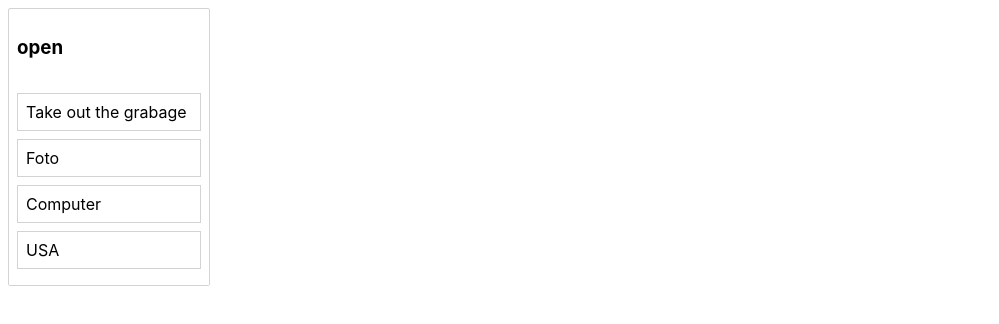
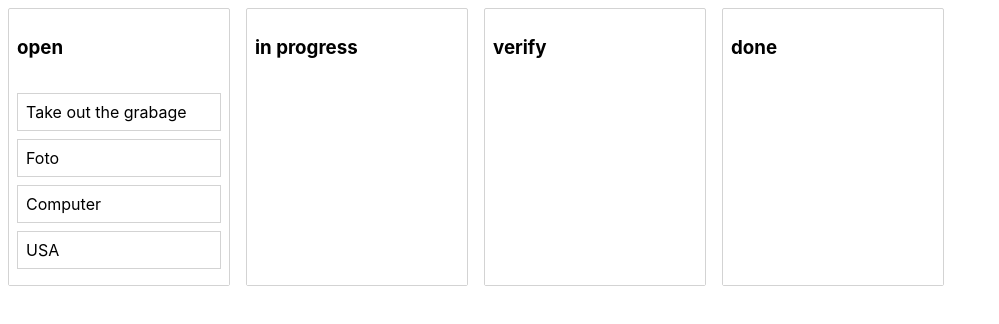
Before and after one commit to dmitriy365377/dmitriy365377-PWA-React, a React (Create React App) app: page / in a window 1280 px wide. Shown: the top 324 px of the page, without its empty margins (0-999 px from the left). Built offline with nearby package versions, Linux system fonts and the light colour scheme.

Commit message:
move items between columns

```diff
--- a/src/App.css
+++ /dev/null
@@ -1,38 +0,0 @@
-.App {
-  text-align: center;
-}
-
-.App-logo {
-  height: 40vmin;
-  pointer-events: none;
-}
-
-@media (prefers-reduced-motion: no-preference) {
-  .App-logo {
-    animation: App-logo-spin infinite 20s linear;
-  }
-}
-
-.App-header {
-  background-color: #282c34;
-  min-height: 100vh;
-  display: flex;
-  flex-direction: column;
-  align-items: center;
-  justify-content: center;
-  font-size: calc(10px + 2vmin);
-  color: white;
-}
-
-.App-link {
-  color: #61dafb;
-}
-
-@keyframes App-logo-spin {
-  from {
-    transform: rotate(0deg);
-  }
-  to {
-    transform: rotate(360deg);
-  }
-}
--- a/src/App.js
+++ b/src/App.js
@@ -1,7 +1,7 @@
 import React, { useState } from 'react';
 import { DragDropContext } from 'react-beautiful-dnd';
 import Column from './components/column/column.component'
-import './App.css';
+import { Container } from './app.styled'
 
 
 
@@ -26,14 +26,17 @@
       return
     }
 
-    const column = state.columns[source.droppableId];
+    const start = state.columns[source.droppableId];
+    const finish = state.columns[destination.droppableId];
 
-    const newTaskIds = Array.from(column.taskIds);
+
+    if (start === finish) {
+      const newTaskIds = Array.from(start.taskIds);
       newTaskIds.splice(source.index, 1);
       newTaskIds.splice(destination.index, 0, draggableId);
 
       const newColumn = {
-      ...column,
+        ...start,
         taskIds: newTaskIds
       };
 
@@ -46,18 +49,47 @@
       }
 
       setState(newState);
+      return;
+    }
+
+    // Перенос от одной колонки в другую
+    const startTaskIds = Array.from(start.taskIds);
+    startTaskIds.splice(source.index, 1);
+    const newStart = {
+      ...start,
+      taskIds: startTaskIds,
+    };
+
+    const finishTaskIds = Array.from(finish.taskIds);
+    finishTaskIds.splice(destination.index, 0, draggableId);
+    const newFinish = {
+      ...finish,
+      taskIds: finishTaskIds,
+    }
+
+    const newState = {
+      ...state,
+      columns: {
+        ...state.columns,
+        [newStart.id]: newStart,
+        [newFinish.id]: newFinish
+      }
+    };
+    setState(newState);
   };
 
   return (
     <DragDropContext
       onDragEnd={onDragEnd}
     >
+      <Container>
         {state.columnOrder.map((columnId) => {
           const column = state.columns[columnId];
           const tasks = column.taskIds.map((taskId) => state.tasks[taskId]);
           return <Column key={column.id} column={column} tasks={tasks} />;
         })
         }
+      </Container>
     </DragDropContext>
   )
 }
--- /dev/null
+++ b/src/app.styled.js
@@ -0,0 +1,5 @@
+import styled from 'styled-components';
+
+export const Container = styled.div`
+    display:flex;
+`;
--- a/src/components/column/column.styled.js
+++ b/src/components/column/column.styled.js
@@ -1,10 +1,13 @@
 import styled from 'styled-components';
 
 export const Container = styled.div`
-    width:200px;
     margin:8px;
     border: 1px solid lightgrey;
-    border-radius:2px
+    border-radius:2px;
+    width:220px;
+
+    display:flex;
+    flex-direction:column;
 `;
 
 
@@ -14,5 +17,8 @@
 
 export const TaskList = styled.div`
     padding:8px;
+    transition: background-color 0.2s ease;
     background-color: ${props => (props.isDraggingOver ? 'bisque' : 'white')};
+    flex-grow:1;
+    min-height:100px;
 `;
--- a/src/initial.data.js
+++ b/src/initial.data.js
@@ -11,8 +11,24 @@
             title: 'open',
             taskIds: ['task-1', 'task-2', 'task-3', 'task-4'],
         },
+        'column-2': {
+            id: "column-2",
+            title: 'in progress',
+            taskIds: []
+        },
+        'column-3': {
+            id: "column-3",
+            title: 'verify',
+            taskIds: []
+        },
+        'column-4': {
+            id: "column-4",
+            title: 'done',
+            taskIds: []
+        },
+
     },
-    columnOrder: ['column-1']
+    columnOrder: ['column-1', 'column-2', 'column-3', 'column-4']
 }
 
 
```
Lines whose indentation alone changed are shown as unchanged.
